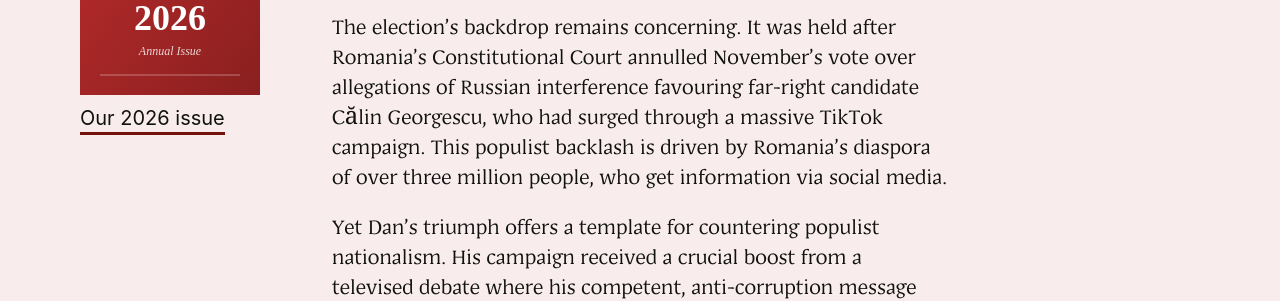
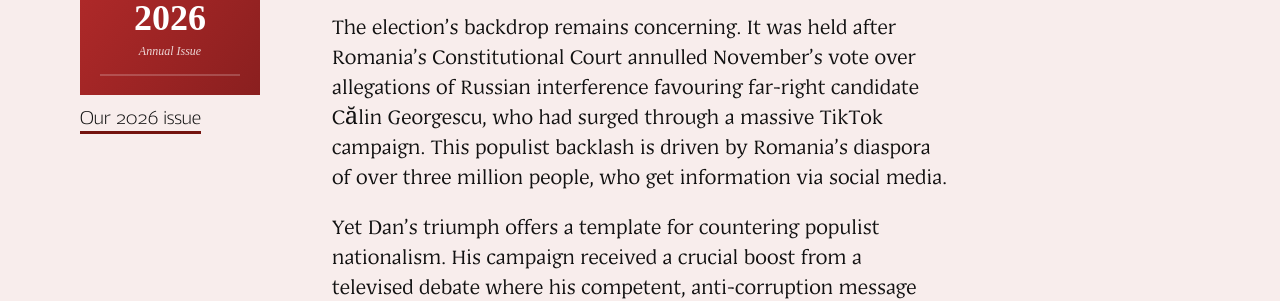
Before and after one commit to tramci/adriatic-website, a Jekyll site: the page built from _posts/2025-06-02-populist-moment-denied.md, in a window 1280 px wide and 1400 px high, scrolled down 1992 px. Shown: the part 369-670 px from the top of the window. Built offline with Jekyll 4.4.1, drawn with Linux system fonts in a browser that asks for light colours.

Commit message:
Update font for current issue link to SajJY and set font weight

```diff
--- a/assets/css/main.css
+++ b/assets/css/main.css
@@ -1287,7 +1287,8 @@ html {
 }
 
 .current-issue-link {
-  font-family: 'Nunito Sans', -apple-system, BlinkMacSystemFont, sans-serif;
+  font-family: 'SajJY', -apple-system, BlinkMacSystemFont, sans-serif;
+  font-weight: 300;
   font-size: 1.5rem;
   color: #111111;
   text-decoration: none;
```
